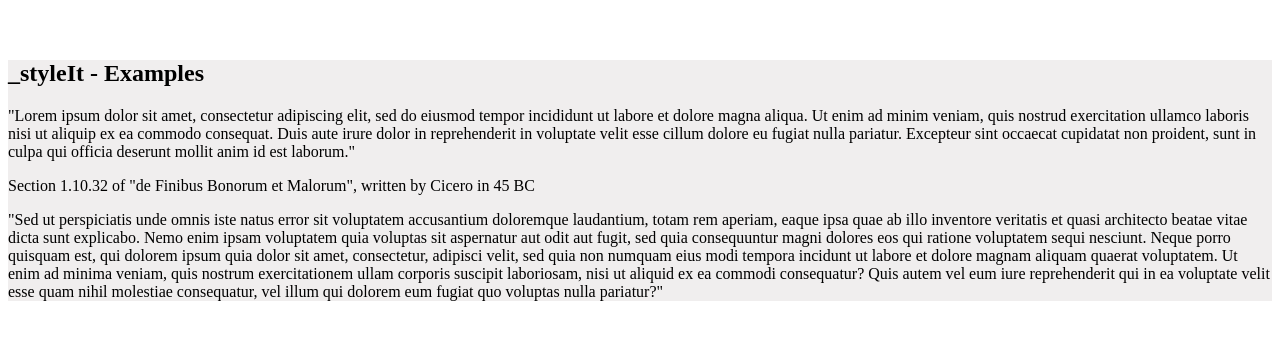
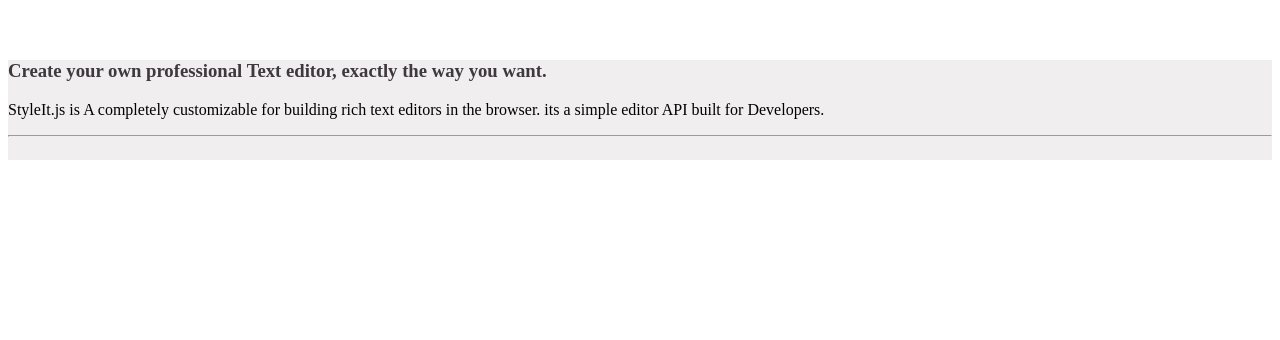
Before and after one commit to style-it/StyleIt-dev, a website: page index.html in a window 1280 px wide. Shown: the part 240-580 px from the top of the page. Drawn offline with Linux system fonts and the light colour scheme.

Commit message:
package-lock

```diff
--- a/index.html
+++ b/index.html
@@ -37,29 +37,22 @@
     <div id="textEditor">
 
     </div>
-    <div id="editor" spellcheck="false">
-      <div style="width:100%;" contenteditable="true" spellcheck="false" class="col-lg-8 col-md-10 mx-auto">
-        <h2 class="section-heading">_styleIt - Examples</h2>
+    <div translate="no" spellcheck="false" contenteditable="true" id="editor">
+      <h3>
+        <span style="color: #3f383f;">
+          Create your own professional Text editor, exactly the way you want.
+        </span>
+      </h3>
 
-        <p> "Lorem ipsum dolor sit amet, consectetur adipiscing elit, sed do eiusmod tempor incididunt ut labore et
-          dolore magna aliqua. Ut enim ad minim veniam, quis nostrud exercitation ullamco laboris nisi ut aliquip ex ea
-          commodo consequat. Duis aute irure dolor in reprehenderit in voluptate velit esse cillum dolore eu fugiat
-          nulla pariatur. Excepteur sint occaecat cupidatat non proident, sunt in culpa qui officia deserunt mollit anim
-          id est laborum."
-        </p>
-        <p> Section 1.10.32 of "de Finibus Bonorum et Malorum", written by Cicero in 45 BC
-        </p>
-        <p> "Sed ut perspiciatis unde omnis iste natus error sit voluptatem accusantium doloremque laudantium, totam rem
-          aperiam, eaque ipsa quae ab illo inventore veritatis et quasi architecto beatae vitae dicta sunt explicabo.
-          Nemo enim ipsam voluptatem quia voluptas sit aspernatur aut odit aut fugit, sed quia consequuntur magni
-          dolores eos qui ratione voluptatem sequi nesciunt. Neque porro quisquam est, qui dolorem ipsum quia dolor sit
-          amet, consectetur, adipisci velit, sed quia non numquam eius modi tempora incidunt ut labore et dolore magnam
-          aliquam quaerat voluptatem. Ut enim ad minima veniam, quis nostrum exercitationem ullam corporis suscipit
-          laboriosam, nisi ut aliquid ex ea commodi consequatur? Quis autem vel eum iure reprehenderit qui in ea
-          voluptate velit esse quam nihil molestiae consequatur, vel illum qui dolorem eum fugiat quo voluptas nulla
-          pariatur?"
-        </p>
-      </div>
+      <p>
+        StyleIt.js is A completely customizable for building rich text editors
+        in the browser. its a simple editor API built for Developers.
+      </p>
+      <hr />
+      <p>
+        <span class="style-it-version" style="font-size: 10px;"></span>
+      </p>
+    </div>
     </div>
 
     <style>
@@ -87,6 +80,9 @@
       tr:nth-child(even) {
         background-color: #dddddd;
       }
+      span {
+    min-width: 10px;
+}
     </style>
   </div>
   <script>
```
Also changed, not shown: 2 other files.
